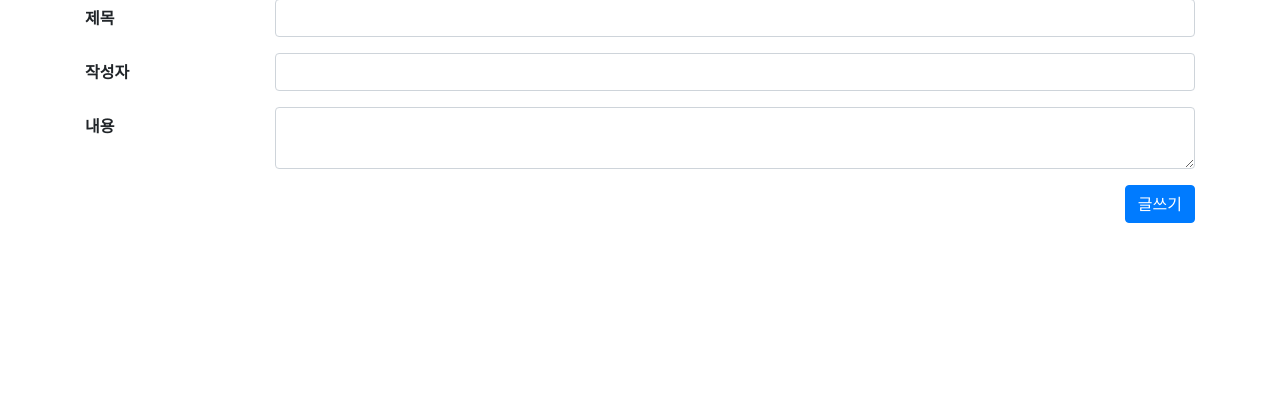
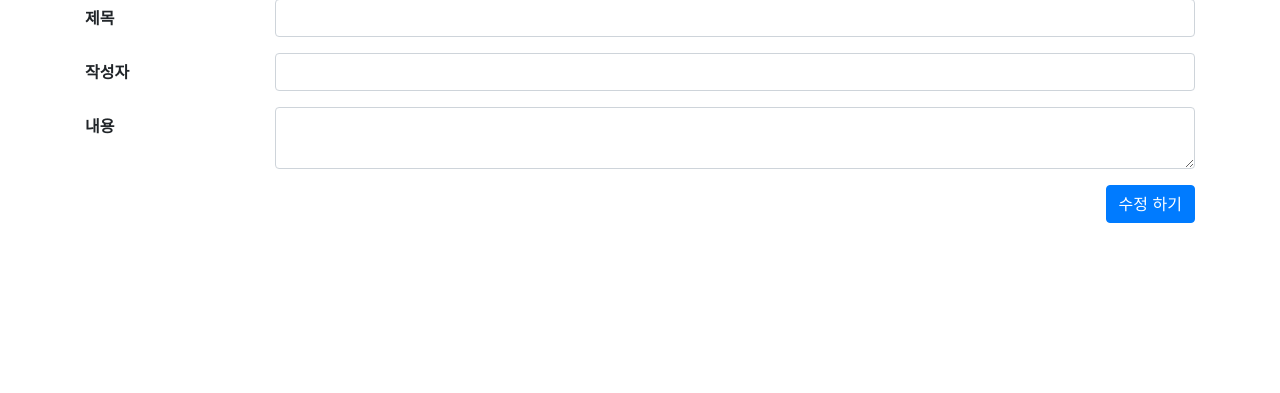
Before and after one commit to k-CCTV/interface_server, a Django app: template templates/edit.html in a window 1280 px wide. Shown: the part 73-466 px from the top of the page. Run offline with Django 4.2, Linux system fonts and the light colour scheme; the template is opened without the code that fills it, so the values that code supplies are empty; some libraries are stand-ins or nearby versions.

Commit message:
update 기능 url 문제 발생

```diff
--- a/cctv_app/views.py
+++ b/cctv_app/views.py
@@ -41,7 +41,7 @@ def edit(request, id):
             board.save()
             return HttpResponseRedirect(reverse('detail'))
       else:
-        return render(request, 'post.html')
+        return render(request, 'edit.html')
 
 @csrf_exempt
 def delete(request,id):
--- a/templates/edit.html
+++ b/templates/edit.html
@@ -68,7 +68,7 @@
               class="btn btn-primary"
               type="submit"
               role="button"
-              value="글쓰기"
+              value="수정 하기"
             />
           </div>
         </div>
```
